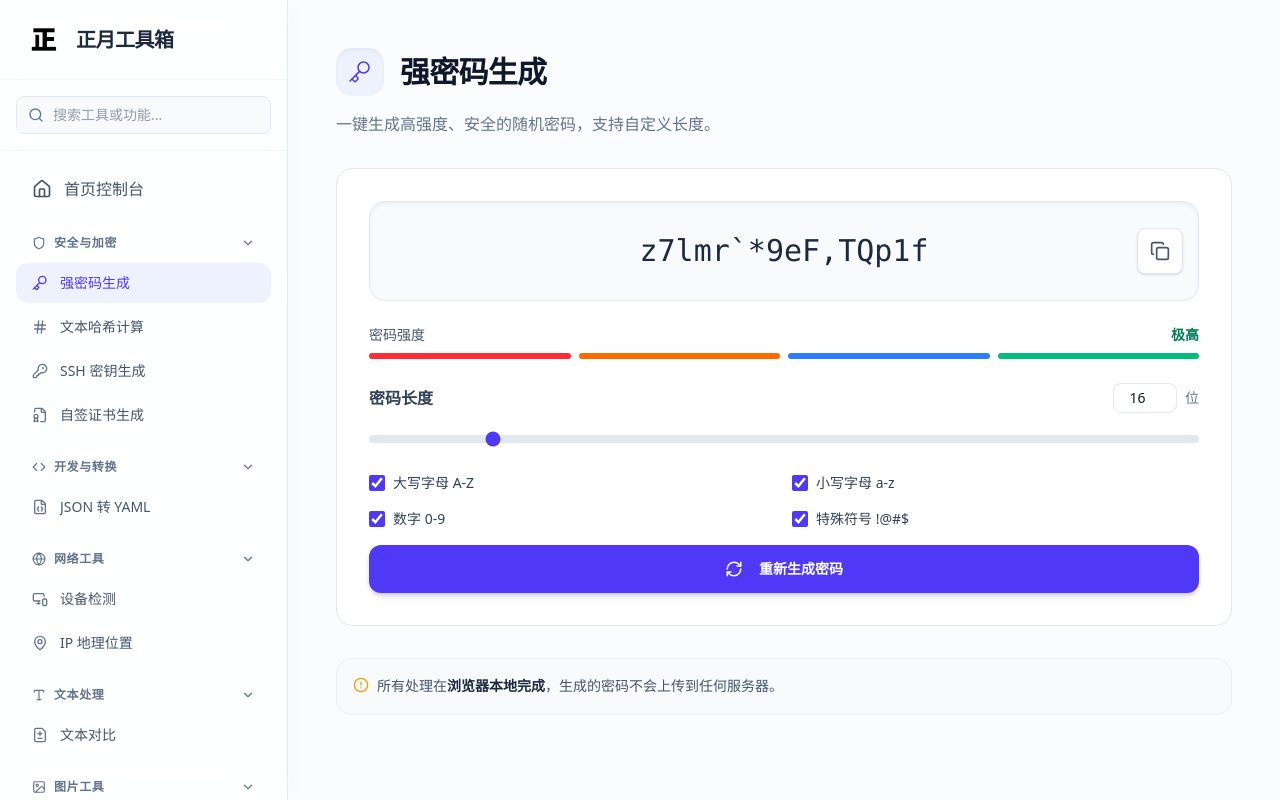
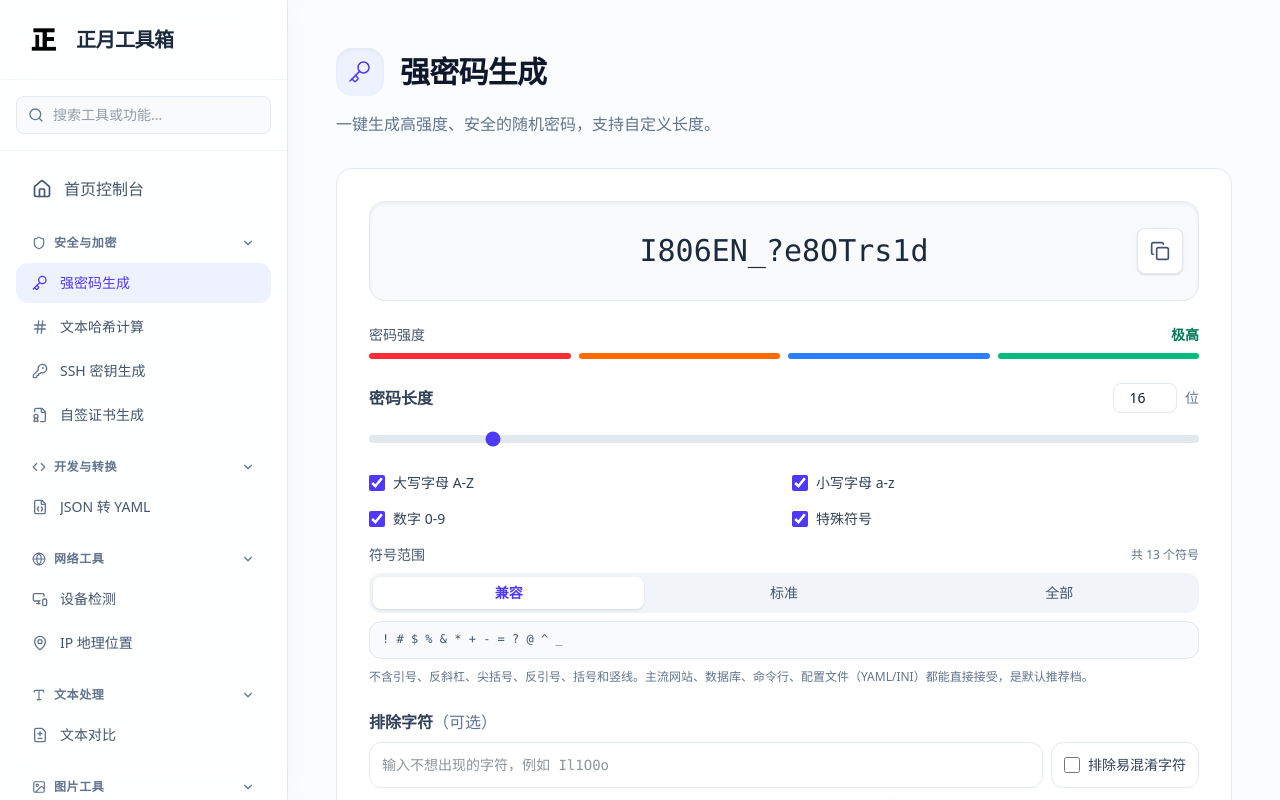
Before and after one commit to hezhengyue/tools, a Next.js app: page /password in a window 1280 px wide. Built offline with nearby package versions, Linux system fonts and the light colour scheme.

Commit message:
优化:密码生成支持符号分档与自定义排除，默认兼容档适配各系统

```diff
--- a/src/app/password/page.tsx
+++ b/src/app/password/page.tsx
@@ -1,19 +1,47 @@
 // app/password/page.tsx
 "use client";
 
-import { useState, useEffect, useCallback, useRef } from "react";
-import { Check, RefreshCw } from "lucide-react";
+import { useCallback, useEffect, useMemo, useRef, useState } from "react";
+import { Check, RefreshCw, ShieldCheck } from "lucide-react";
 import ToolShell from "@/components/ToolShell";
 import { CopyButton } from "@/components/ui/ToolUI";
 
 // ============ 模块级纯函数：密码学安全随机，不依赖 Math.random ============
 
-const CHAR_SETS = {
+const BASE_SETS = {
   upper: "ABCDEFGHIJKLMNOPQRSTUVWXYZ",
   lower: "abcdefghijklmnopqrstuvwxyz",
   num: "0123456789",
-  sym: "!@#$%^&*()_+~`|}{[]:;?><,./-=",
 } as const;
+
+/**
+ * 特殊符号分三档，后一档是前一档的超集。
+ * 兼容档剔除的是各系统最容易拒绝的一批字符：
+ * 引号 / 反斜杠（转义）、尖括号（重定向、HTML）、反引号（shell 命令替换）、
+ * 竖线分号与或（shell 元字符）、方括号花括号（glob、正则、JSON 结构）。
+ */
+const SYMBOL_PRESETS = {
+  safe: {
+    label: "兼容",
+    chars: "!#$%&*+-=?@^_",
+    hint: "不含引号、反斜杠、尖括号、反引号、括号和竖线。主流网站、数据库、命令行、配置文件（YAML/INI）都能直接接受，是默认推荐档。",
+  },
+  standard: {
+    label: "标准",
+    chars: "!#$%&()*+,-./:;=?@[]^_{|}~",
+    hint: "额外包含括号、逗号、冒号、分号、斜杠和竖线。多数系统支持，但写进命令行或 CSV 时需要加引号转义。",
+  },
+  all: {
+    label: "全部",
+    chars: "!#$%&()*+,-./:;<=>?@[]^_{|}~`",
+    hint: "再加尖括号与反引号。反引号在 shell 中是命令替换、尖括号是重定向，个别老系统会直接拒绝，仅在确认目标系统支持时使用。",
+  },
+} as const;
+
+type SymbolPreset = keyof typeof SYMBOL_PRESETS;
+
+/** 视觉易混淆字符：手抄、口述、投屏时最容易认错的一批 */
+const AMBIGUOUS = "Il1O0o|";
 
 /** 用 crypto.getRandomValues + 拒绝采样，生成 [0, max) 的无偏整数 */
 function secureRandomInt(max: number): number {
@@ -37,18 +65,52 @@ interface PasswordOptions {
   symbols: boolean;
 }
 
-/** 生成密码：每个勾选类型至少 1 个字符，Fisher-Yates 洗牌 */
-function createPassword(length: number, options: PasswordOptions): string {
-  const enabled: string[] = [];
-  if (options.uppercase) enabled.push(CHAR_SETS.upper);
-  if (options.lowercase) enabled.push(CHAR_SETS.lower);
-  if (options.numbers) enabled.push(CHAR_SETS.num);
-  if (options.symbols) enabled.push(CHAR_SETS.sym);
-  if (enabled.length === 0) return "";
+const CLASS_LABEL: Record<keyof PasswordOptions, string> = {
+  uppercase: "大写字母",
+  lowercase: "小写字母",
+  numbers: "数字",
+  symbols: "特殊符号",
+};
 
-  const allChars = enabled.join("");
-  const chars = enabled.map(pick);
-  // 长度小于勾选类型数时，仍保证每个类型至少一个字符（结果会比设定长度长）
+interface CharClass {
+  key: keyof PasswordOptions;
+  chars: string;
+}
+
+/**
+ * 按当前配置构建可用字符类。
+ * 被排除的字符会从对应集合里剔除；剔除后为空的类直接丢弃，
+ * 避免生成出「勾了符号但一个符号都没有」的密码。
+ */
+function buildCharClasses(
+  options: PasswordOptions,
+  symbolPreset: SymbolPreset,
+  excluded: string
+): CharClass[] {
+  const ex = new Set(excluded);
+  const keep = (s: string) =>
+    Array.from(s)
+      .filter((c) => !ex.has(c))
+      .join("");
+
+  const raw: CharClass[] = [];
+  if (options.uppercase) raw.push({ key: "uppercase", chars: BASE_SETS.upper });
+  if (options.lowercase) raw.push({ key: "lowercase", chars: BASE_SETS.lower });
+  if (options.numbers) raw.push({ key: "numbers", chars: BASE_SETS.num });
+  if (options.symbols) raw.push({ key: "symbols", chars: SYMBOL_PRESETS[symbolPreset].chars });
+
+  return raw
+    .map((c) => ({ key: c.key, chars: keep(c.chars) }))
+    .filter((c) => c.chars.length > 0);
+}
+
+/** 生成密码：每个可用字符类至少 1 个字符，再 Fisher-Yates 洗牌 */
+function createPassword(length: number, classes: CharClass[]): string {
+  if (classes.length === 0) return "";
+
+  const allChars = classes.map((c) => c.chars).join("");
+  const chars = classes.map((c) => pick(c.chars));
+  // 长度小于字符类数量时，仍保证每类至少一个（结果会比设定长度长）
   while (chars.length < length) chars.push(pick(allChars));
 
   for (let i = chars.length - 1; i > 0; i--) {
@@ -58,6 +120,7 @@ function createPassword(length: number, options: PasswordOptions): string {
   return chars.join("");
 }
 
+/** 粗略强度评估：长度 + 字符种类 */
 function evaluateStrength(pwd: string): { label: string; level: number; color: string } {
   let score = 0;
   if (pwd.length >= 8) score++;
@@ -96,14 +159,31 @@ function PasswordGeneratorCore() {
     symbols: true,
   });
 
+  // 默认「兼容」档：绝大多数系统都能直接接受，避免生成后到处被拒
+  const [symbolPreset, setSymbolPreset] = useState<SymbolPreset>("safe");
+  const [excludeAmbiguous, setExcludeAmbiguous] = useState(false);
+  const [extraExclude, setExtraExclude] = useState("");
+
   const [strength, setStrength] = useState(evaluateStrength(""));
 
+  const excluded = (excludeAmbiguous ? AMBIGUOUS : "") + extraExclude;
+
+  const classes = useMemo(
+    () => buildCharClasses(options, symbolPreset, excluded),
+    [options, symbolPreset, excluded]
+  );
+
+  // 勾选了却被排除干净的字符类型，用于给出明确提示
+  const emptiedClasses = (Object.keys(options) as Array<keyof PasswordOptions>)
+    .filter((key) => options[key] && !classes.some((c) => c.key === key))
+    .map((key) => CLASS_LABEL[key]);
+
   const generatePassword = useCallback(() => {
-    const next = createPassword(length, options);
+    const next = createPassword(length, classes);
     setPassword(next);
     setCopied(false);
     setStrength(evaluateStrength(next));
-  }, [length, options]);
+  }, [length, classes]);
 
   // 参数变化后自动生成
   useEffect(() => {
@@ -112,9 +192,12 @@ function PasswordGeneratorCore() {
   }, [generatePassword]);
 
   // 卸载时清理复制提示定时器
-  useEffect(() => () => {
+  useEffect(
+    () => () => {
       if (copyTimer.current) clearTimeout(copyTimer.current);
-  }, []);
+    },
+    []
+  );
 
   const flashCopied = () => {
     setCopied(true);
@@ -147,14 +230,14 @@ function PasswordGeneratorCore() {
     setOptions((prev) => ({ ...prev, [key]: !prev[key] }));
   };
 
-  const selectedCount = Object.values(options).filter(Boolean).length;
+  const activeCount = classes.length;
 
   return (
     <>
       {/* 密码展示 */}
       <div className="relative mb-6 group">
         <div className="w-full bg-slate-50 border border-slate-200 rounded-2xl p-6 text-center break-all text-2xl md:text-3xl font-mono text-slate-800 min-h-[100px] flex items-center justify-center shadow-inner relative overflow-hidden">
-          {password || "请选择字符类型"}
+          {password || "请至少选择一种字符类型"}
 
           {copied && (
             <div className="absolute inset-0 bg-emerald-50 text-emerald-700 flex items-center justify-center rounded-2xl animate-fade-in-up text-lg font-medium">
@@ -205,7 +288,9 @@ function PasswordGeneratorCore() {
       {/* 密码长度 */}
       <div className="mb-6">
         <div className="flex justify-between items-center mb-3">
-          <label htmlFor="password-length" className="font-semibold text-slate-700">密码长度</label>
+          <label htmlFor="password-length" className="font-semibold text-slate-700">
+            密码长度
+          </label>
           <div className="flex items-center gap-2">
             <input
               id="password-length"
@@ -232,7 +317,7 @@ function PasswordGeneratorCore() {
         />
       </div>
 
-      {/* 选项 */}
+      {/* 字符类型 */}
       <div className="grid grid-cols-2 gap-4 mb-4">
         <label className="flex items-center gap-2 cursor-pointer">
           <input
@@ -268,25 +353,118 @@ function PasswordGeneratorCore() {
             onChange={() => toggle("symbols")}
             className="ui-checkbox"
           />
-          <span className="text-sm text-slate-700">特殊符号 !@#$</span>
+          <span className="text-sm text-slate-700">特殊符号</span>
         </label>
       </div>
 
-      {/* 安全提示 */}
-      {length < selectedCount && selectedCount > 0 && (
-        <p className="text-amber-600 text-sm mb-6">
-          ⚠️ 建议长度 ≥ 已选项数量，保证密码强度
+      {/* 符号范围：解决「某些系统不接受某些特殊字符」 */}
+      {options.symbols && (
+        <div className="mb-6">
+          <div className="flex items-center justify-between mb-2">
+            <span className="text-sm font-medium text-slate-600">符号范围</span>
+            <span className="text-xs text-slate-500">
+              共 {SYMBOL_PRESETS[symbolPreset].chars.length} 个符号
+            </span>
+          </div>
+
+          <div
+            className="grid grid-cols-3 gap-1 p-1 bg-slate-100 rounded-xl"
+            role="radiogroup"
+            aria-label="符号范围"
+          >
+            {(Object.keys(SYMBOL_PRESETS) as SymbolPreset[]).map((key) => {
+              const active = symbolPreset === key;
+              return (
+                <button
+                  key={key}
+                  type="button"
+                  role="radio"
+                  aria-checked={active}
+                  onClick={() => setSymbolPreset(key)}
+                  className={`py-1.5 text-sm rounded-lg transition-all ${
+                    active
+                      ? "bg-white text-indigo-600 font-semibold shadow-sm"
+                      : "text-slate-600 hover:text-slate-800"
+                  }`}
+                >
+                  {SYMBOL_PRESETS[key].label}
+                </button>
+              );
+            })}
+          </div>
+
+          <div className="mt-2 px-3 py-2 bg-slate-50 border border-slate-200 rounded-xl font-mono text-xs text-slate-600 break-all leading-relaxed">
+            {SYMBOL_PRESETS[symbolPreset].chars.split("").join(" ")}
+          </div>
+
+          <p className="text-xs text-slate-500 mt-2 leading-relaxed">
+            {SYMBOL_PRESETS[symbolPreset].hint}
+          </p>
+        </div>
+      )}
+
+      {/* 排除字符：应对个别系统仍然拒绝某个符号的情况 */}
+      <div className="mb-6">
+        <label htmlFor="exclude-chars" className="ui-label block mb-2">
+          排除字符
+          <span className="font-normal text-slate-500">（可选）</span>
+        </label>
+        <div className="flex flex-col sm:flex-row gap-2">
+          <input
+            id="exclude-chars"
+            type="text"
+            value={extraExclude}
+            onChange={(e) => setExtraExclude(e.target.value)}
+            placeholder="输入不想出现的字符，例如 Il1O0o"
+            maxLength={40}
+            spellCheck={false}
+            autoComplete="off"
+            className="ui-input font-mono flex-1"
+          />
+          <label className="flex items-center justify-center gap-2 cursor-pointer shrink-0 px-3 py-3 bg-white border border-slate-200 rounded-xl">
+            <input
+              type="checkbox"
+              checked={excludeAmbiguous}
+              onChange={(e) => setExcludeAmbiguous(e.target.checked)}
+              className="ui-checkbox"
+            />
+            <span className="text-sm text-slate-700 whitespace-nowrap">排除易混淆字符</span>
+          </label>
+        </div>
+        <p className="text-xs text-slate-500 mt-2 leading-relaxed">
+          易混淆字符指 <span className="font-mono">I l 1 O 0 o |</span>，手抄或投屏念读时最容易认错。输入框可再排除任意字符，例如某后台不允许 <span className="font-mono">&amp;</span> 或 <span className="font-mono">%</span>，填进去即可。
+        </p>
+      </div>
+
+      {/* 提示 */}
+      {emptiedClasses.length > 0 && (
+        <p className="text-amber-600 text-sm mb-4">
+          已排除全部「{emptiedClasses.join("、")}」字符，当前密码不会包含该类型。
+        </p>
+      )}
+
+      {activeCount === 0 && (
+        <p className="text-red-600 text-sm mb-4">
+          所有字符类型都被排除了，请至少保留一种，或清空排除条件。
+        </p>
+      )}
+
+      {length < activeCount && activeCount > 0 && (
+        <p className="text-amber-600 text-sm mb-4">
+          建议长度 ≥ 已选字符类型数量，保证每类都能出现
         </p>
       )}
 
       {/* 生成按钮 */}
-      <button
-        onClick={generatePassword}
-        className="ui-btn ui-btn-primary ui-btn-block"
-      >
+      <button onClick={generatePassword} className="ui-btn ui-btn-primary ui-btn-block">
         <RefreshCw size={18} className="mr-2" />
         重新生成密码
       </button>
+
+      <p className="flex items-start gap-2 text-xs text-slate-500 mt-4 leading-relaxed">
+        <ShieldCheck size={14} className="shrink-0 mt-0.5 text-emerald-600" />
+        使用浏览器 crypto.getRandomValues 生成，随机性来自系统熵源，且完全在本地计算，密码不会离开这台设备。
+      </p>
     </>
   );
 }
```
Lines whose indentation alone changed are shown as unchanged.
